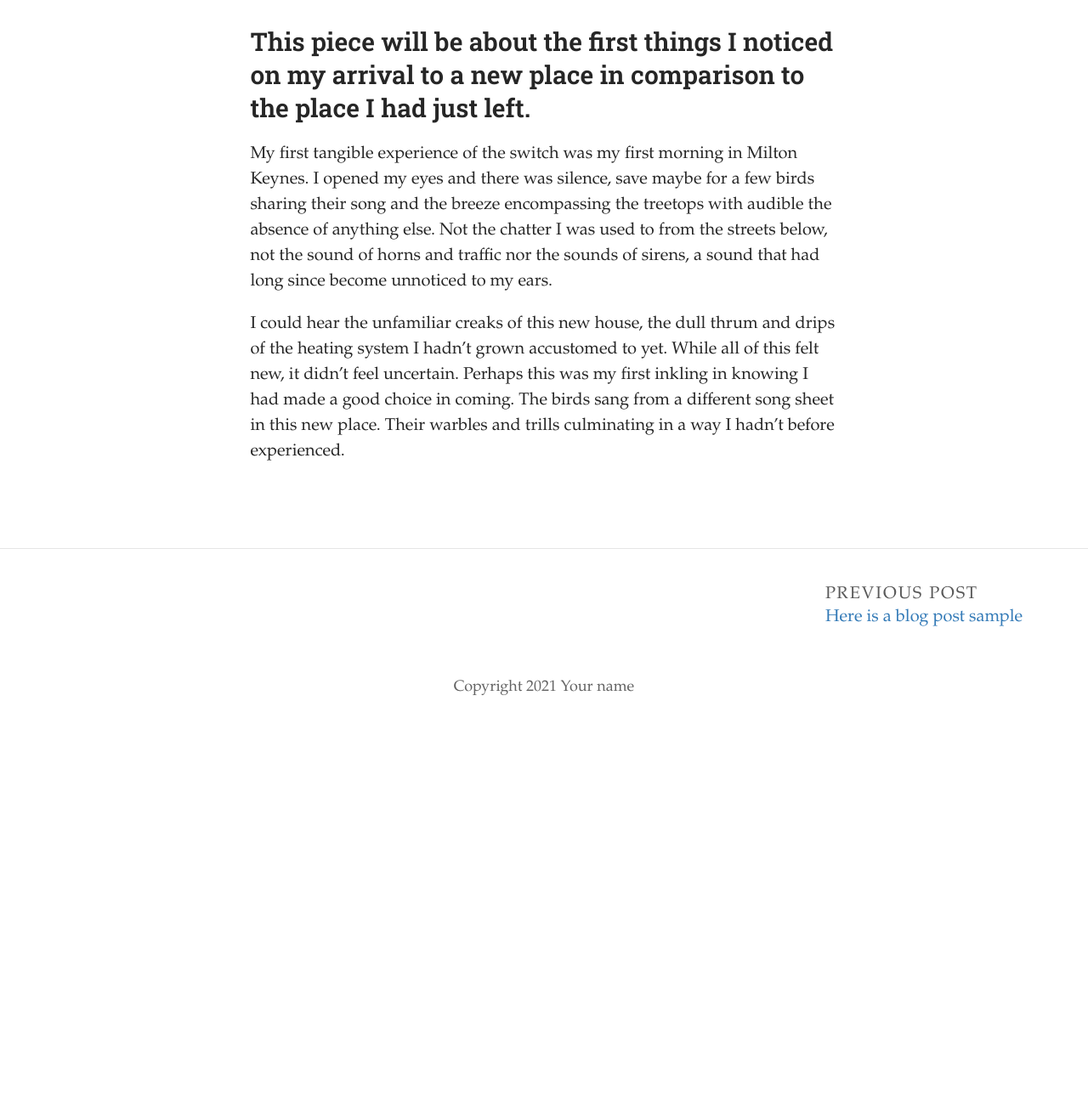
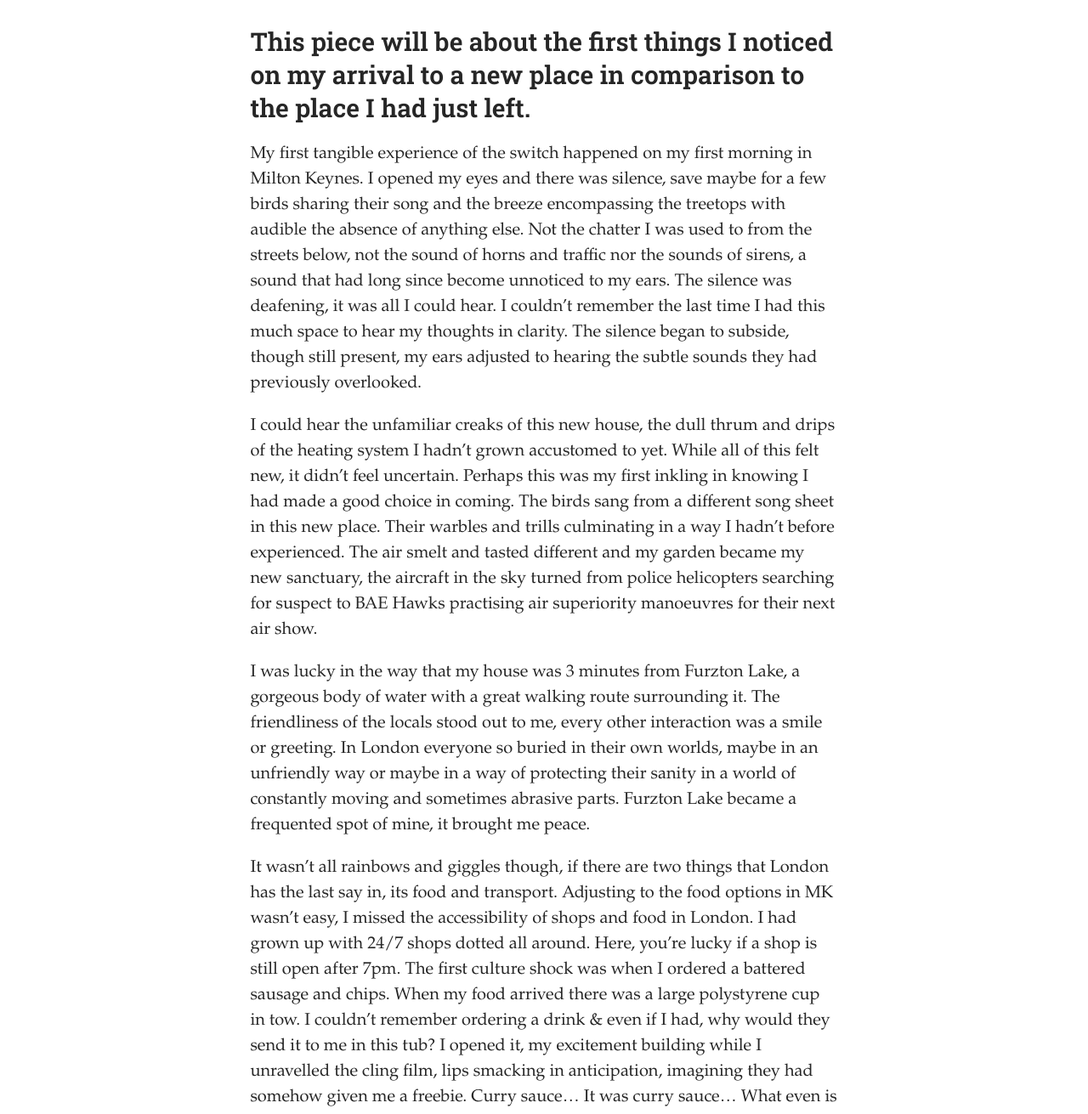
Before and after one commit to LJOHN15/emergence, a Jekyll site: the page built from _posts/2021-10-11-the-switch.md, in a window 1280 px wide and 1400 px high, scrolled down 255 px, cut to the strip 89-1400 px from the top of the window. Shown: the whole strip at 85% size. Built offline with Jekyll 4.4.1, drawn with Linux system fonts in a browser that asks for light colours; some web fonts are replaced; before the commit the page ends 1198 px from its top, so only the background shows below that; some of the changed text lies outside the part shown.

Commit message:
Update Post “2021-10-11-the-switch”

```diff
--- a/_posts/2021-10-11-the-switch.md
+++ b/_posts/2021-10-11-the-switch.md
@@ -4,12 +4,16 @@ title: The Switch
 date: 2021-10-11T12:16:58.276Z
 image: ../uploads/vanguard-2.jpg
 title_color: "#ffffff"
-caption: Sunset illuminated trees with red leaves arranged in a horizontal line
-  (Vanguard by Lester John)
+caption: '"Sunset illuminated trees with red leaves arranged in a horizontal
+  line (Vanguard by Lester John)"'
 comments: false
 ---
 ### This piece will be about the first things I noticed on my arrival to a new place in comparison to the place I had just left.
 
-My first tangible experience of the switch was my first morning in Milton Keynes. I opened my eyes and there was silence, save maybe for a few birds sharing their song and the breeze encompassing the treetops with audible the absence of anything else. Not the chatter I was used to from the streets below, not the sound of horns and traffic nor the sounds of sirens, a sound that had long since become unnoticed to my ears.
+My first tangible experience of the switch happened on my first morning in Milton Keynes. I opened my eyes and there was silence, save maybe for a few birds sharing their song and the breeze encompassing the treetops with audible the absence of anything else. Not the chatter I was used to from the streets below, not the sound of horns and traffic nor the sounds of sirens, a sound that had long since become unnoticed to my ears. The silence was deafening, it was all I could hear. I couldn't remember the last time I had this much space to hear my thoughts in clarity. The silence began to subside, though still present, my ears adjusted to hearing the subtle sounds they had previously overlooked.
 
-I could hear the unfamiliar creaks of this new house, the dull thrum and drips of the heating system I hadn't grown accustomed to yet. While all of this felt new, it didn't feel uncertain. Perhaps this was my first inkling in knowing I had made a good choice in coming. The birds sang from a different song sheet in this new place. Their warbles and trills culminating in a way I hadn't before experienced.
+I could hear the unfamiliar creaks of this new house, the dull thrum and drips of the heating system I hadn't grown accustomed to yet. While all of this felt new, it didn't feel uncertain. Perhaps this was my first inkling in knowing I had made a good choice in coming. The birds sang from a different song sheet in this new place. Their warbles and trills culminating in a way I hadn't before experienced. The air smelt and tasted different and my garden became my new sanctuary, the aircraft in the sky turned from police helicopters searching for suspect to BAE Hawks practising air superiority manoeuvres for their next air show.
+
+I was lucky in the way that my house was 3 minutes from Furzton Lake, a gorgeous body of water with a great walking route surrounding it. The friendliness of the locals stood out to me, every other interaction was a smile or greeting. In London everyone so buried in their own worlds, maybe in an unfriendly way or maybe in a way of protecting their sanity in a world of constantly moving and sometimes abrasive parts. Furzton Lake became a frequented spot of mine, it brought me peace.
+
+It wasn't all rainbows and giggles though, if there are two things that London has the last say in, its food and transport. Adjusting to the food options in MK wasn't easy, I missed the accessibility of shops and food in London. I had grown up with 24/7 shops dotted all around. Here, you're lucky if a shop is still open after 7pm. The first culture shock was when I ordered a battered sausage and chips. When my food arrived there was a large polystyrene cup in tow. I couldn't remember ordering a drink & even if I had, why would they send it to me in this tub? I opened it, my excitement building while I unravelled the cling film, lips smacking in anticipation, imagining they had somehow given me a freebie. Curry sauce... It was curry sauce... What even is curry sauce? Its either a curry or a sauce, not both! and why would I want this on my chips? I digress, but the key take away here is they give out curry sauce for free seemingly anywhere North of London, who knew?!
```
